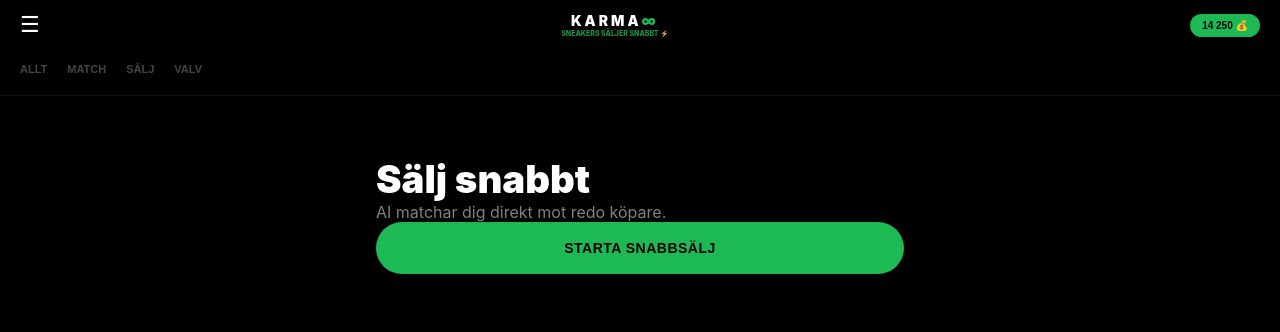
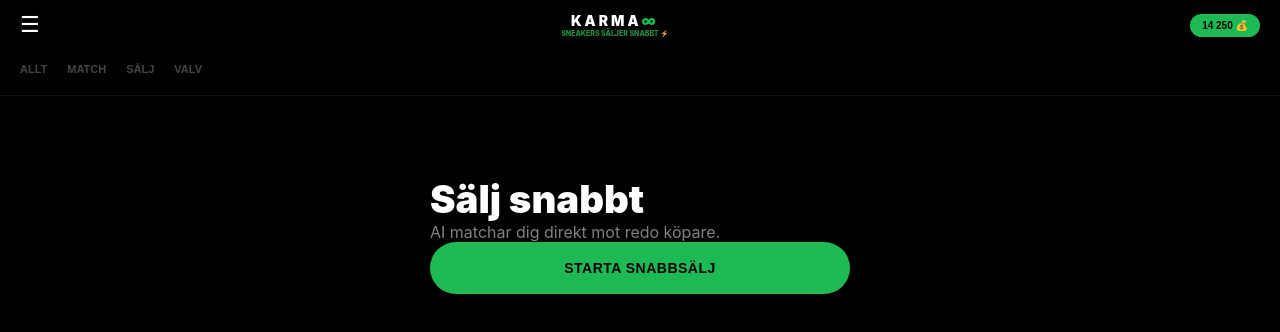
Before and after one commit to gascheckking/marketbeg-appGem, a Next.js app: page / in a window 1280 px wide. Shown: the top 332 px of the page. Built offline with nearby package versions, Linux system fonts and the light colour scheme.

Commit message:
Update globals.css

```diff
--- a/app/globals.css
+++ b/app/globals.css
@@ -5,12 +5,14 @@
   --bg-card: #121212;
   --text-main: #ffffff;
   --text-muted: #b3b3b3;
+  --border: rgba(255, 255, 255, 0.08);
 }
 
 * {
   box-sizing: border-box;
   margin: 0;
   padding: 0;
+  -webkit-tap-highlight-color: transparent;
 }
 
 body {
@@ -21,7 +23,7 @@ body {
   overflow-x: hidden;
 }
 
-/* Ta bort scrollbar-fulträsket men behåll funktionalitet */
+/* Ta bort scrollbar men behåll funktionalitet */
 .no-scrollbar::-webkit-scrollbar {
   display: none;
 }
@@ -30,11 +32,11 @@ body {
   scrollbar-width: none;
 }
 
-/* Primärknapp - Spotify Style */
+/* Primärknapp - Karma Edition */
 .primary-btn {
   width: 100%;
   padding: 18px;
-  border-radius: 30px; /* Mer rundad för Karma-touch */
+  border-radius: 30px;
   border: none;
   background: var(--karma-green);
   color: #000;
@@ -42,26 +44,43 @@ body {
   font-size: 14px;
   letter-spacing: 0.5px;
   cursor: pointer;
-  transition: transform 0.2s ease;
+  transition: all 0.2s cubic-bezier(0.4, 0, 0.2, 1);
+  user-select: none;
 }
 
 .primary-btn:active {
-  transform: scale(0.97);
+  transform: scale(0.96);
+  filter: brightness(0.9);
+}
+
+.primary-btn:disabled {
+  background: #222;
+  color: #555;
+  cursor: not-allowed;
 }
 
 /* Den lyxiga kort-känslan */
 .card {
   background: var(--bg-card);
-  border-radius: 20px;
+  border-radius: 24px;
   padding: 20px;
-  border: 1px solid rgba(255,255,255,0.05);
+  border: 1px solid var(--border);
+  transition: background 0.2s ease;
 }
 
+/* Global Page Transition */
 @keyframes fadeIn {
   from { opacity: 0; transform: translateY(10px); }
   to { opacity: 1; transform: translateY(0); }
 }
 
 .page-wrapper {
+  max-width: 500px;
+  margin: 0 auto;
+  padding: 20px;
   animation: fadeIn 0.4s ease-out forwards;
 }
+
+/* Hjälpklasser för text */
+.text-small { font-size: 10px; font-weight: 900; letter-spacing: 1px; }
+.text-muted { color: var(--text-muted); }
```
